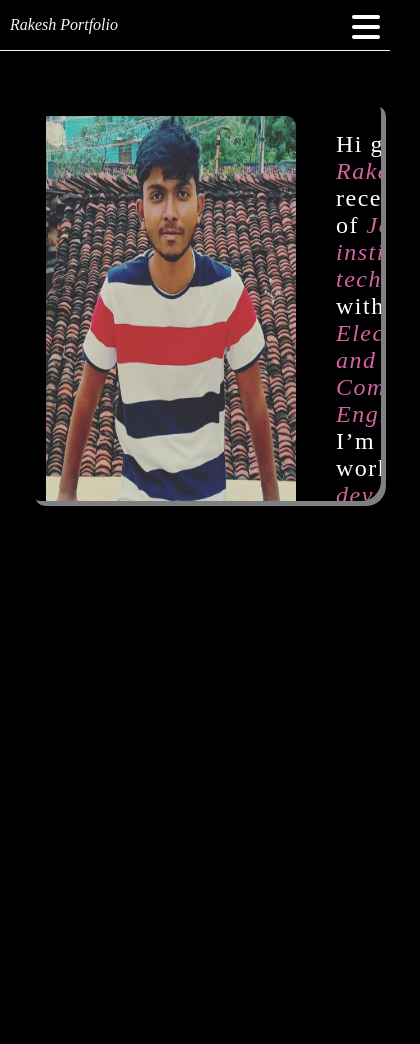
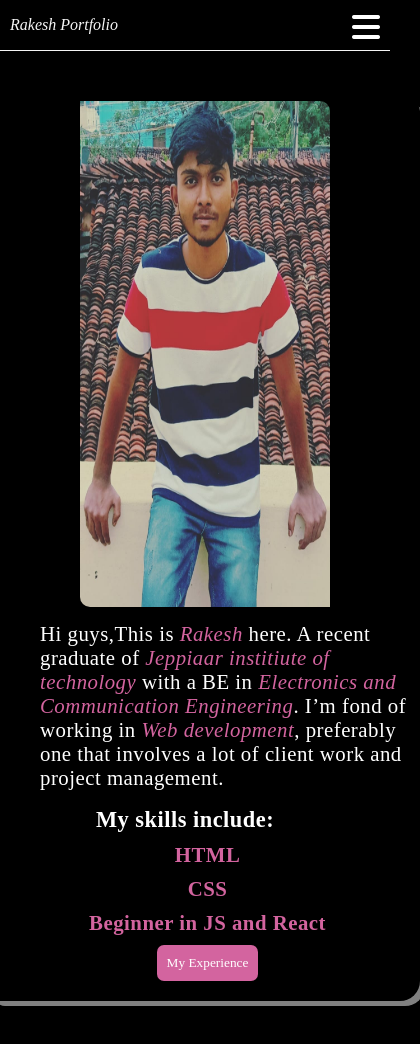
Before and after one commit to dhanush7k/rakesh, a plain HTML site: page about.html in a window 390 px wide. Shown: the whole page, 420 px wide, since content can reach past the window. Before the commit the page ends 844 px from the top, so only its background shows below. Drawn offline with Linux system fonts and the light colour scheme.

Commit message:
Update style.css

```diff
--- a/style.css
+++ b/style.css
@@ -624,6 +624,129 @@ a .about-btn{
         padding: 12px;
     }
 
+   /* #about-me body {
+        margin-left: -40px;
+
+
+    } */
+    #about-me{
+        overflow-y: scroll;
+        width: 100%;
+
+        overflow-x: hidden;
+        height: 100%;
+        /* height:400px; */
+        background-color:black;
+        display: flex;
+
+        flex-direction: column;
+        overflow: hidden;
+
+        margin-left: 30px;
+        border-radius:20px 10px 20px 10px;
+        box-shadow:5px 5px grey;
+
+    }
+    .abtfull{
+        margin-left: -40px;
+    }
+    .image{
+        display: flex;
+        width: 300px;
+        margin: 0 auto;
+        justify-content: center;
+    }
+    .image img{
+
+       justify-content: center;
+
+       image-rendering:optimizeQuality;
+        border-radius: 0 10px;
+        margin: 0 auto;
+    }
+
+    .image-content{
+        display: flex;
+        flex-direction: column;
+
+        margin-top: 15px;
+        letter-spacing: 0.5px;
+margin: 0 10px;
+        font-size: 1.5rem;
+    }
+
+    .image-content p{
+        color:white;
+        font-size: 1.9rem;
+      justify-content: center;
+
+
+        flex-wrap:wrap;
+        margin-top: 15px;
+        padding-left: 40px;
+        font-family: -apple-system-short-caption1;
+
+
+
+    }
+    .image-content p span{
+        color:#D3649F;
+        font-style: italic;
+     }
+     .image-content h2{
+           margin-top: -10px;
+           color: white;
+           font-size: 1.4rem;
+
+text-align: center;
+    padding-left:40px ;
+    /* border-bottom: 1px solid white; */
+           font-family: -apple-system-subheadline;
+     }
+
+     .image-content h1{
+         color: #D3649F;
+         display: block;
+         font-size: 1.3rem;
+         text-align: center;
+
+         margin-left:85px;
+         /* text-align: center; */
+         font-family: -apple-system-subheadline;
+         margin-top: 10px;
+     }
+
+     .workbtn{
+        background-color: #D3649F;
+        /* padding: 10px; */
+        border-radius: 7px;
+        text-align: center;
+        align-items: center;
+        /* margin: 0 auto; */
+/* justify-content: center; */
+        color: white;
+     }
+    .wrkbtns{
+        justify-content: center;
+        margin: 0 auto;
+        /* margin: 25px 0; */
+    }
+     .workbtn{
+         margin-top: 10px;
+         /* justify-content: center; */
+         border: none;
+         margin-bottom: 20px;
+     }
+     .workbtn:hover{
+         background-color: #666666;
+     }
+     .skill{
+         justify-content: center;
+         display: flex;
+         flex-direction: column;
+         margin-left: -80px;
+     }
+
 
 }
 
@@ -682,5 +805,18 @@ a .about-btn{
         font-family: -apple-system-short-caption1;
     }
 
+    .image-content p{
+        color:white;
+        font-size: 1.3rem;
+      justify-content: center;
 
+
+        flex-wrap:wrap;
+        margin-top: 15px;
+        padding-left: 40px;
+        font-family: -apple-system-short-caption1;
+
+
+
+    }
 }
```
